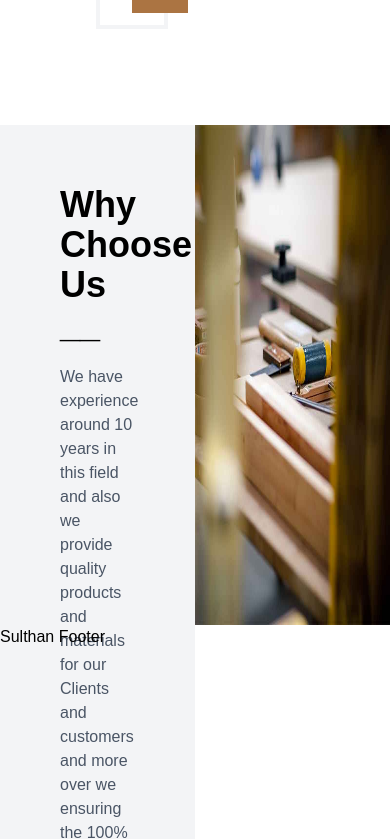
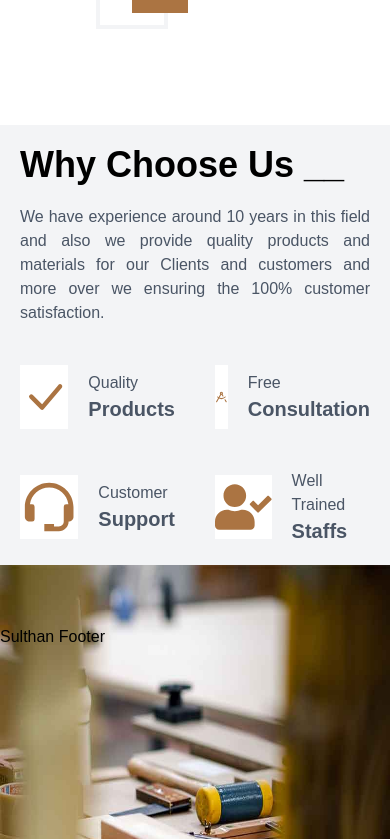
Before and after one commit to raheeskp/next-ma-aluminium, a Next.js app: page / in a window 390 px wide. Shown: the part 4285-5124 px from the top of the page. Built offline with nearby package versions, Linux system fonts and the light colour scheme.

Commit message:
features responsive done

```diff
--- a/components/FeatureDetails.tsx
+++ b/components/FeatureDetails.tsx
@@ -5,38 +5,38 @@ import { FaUserCheck } from "react-icons/fa";
 
 const FeatureDetails = () => {
   return (
-    <section className="grid grid-cols-2 h-[500px]">
-      <div className="bg-gray-100 text-gray-600 flex flex-col justify-center p-15">
+    <section className="h-[500px] lg:grid grid-cols-2">
+      <div className="bg-gray-100 text-gray-600 flex flex-col justify-center p-5 sm:p-10 md:p-20 lg:p-10">
         <h1 className="text-4xl font-bold text-black">Why Choose Us __</h1>
-        <p className="mt-5">
+        <p className="mt-5 text-justify">
           We have experience around 10 years in this field and also we provide
           quality products and materials for our Clients and customers and more
           over we ensuring the 100% customer satisfaction.
         </p>
         <div className="grid grid-cols-2 gap-10 mt-10">
           <div className="flex flex-row gap-5 items-center">
-            <BsCheckLg className="text-6xl text-primary bg-white " />
+            <BsCheckLg className="size-16 text-primary bg-white " />
             <div className="flex flex-col justify-center">
               <span className="">Quality</span>
               <span className="text-xl font-bold">Products</span>
             </div>
           </div>
           <div className="flex flex-row gap-5 items-center">
-            <LuDraftingCompass className="text-6xl text-primary bg-white " />
+            <LuDraftingCompass className="size-16 text-primary bg-white " />
             <div className="flex flex-col justify-center">
               <span className="">Free</span>
               <span className="text-xl font-bold">Consultation</span>
             </div>
           </div>
           <div className="flex flex-row gap-5 items-center">
-            <BiSupport className="text-6xl text-primary bg-white " />
+            <BiSupport className="size-16 text-primary bg-white " />
             <div className="flex flex-col justify-center">
               <span className="">Customer</span>
               <span className="text-xl font-bold">Support</span>
             </div>
           </div>
           <div className="flex flex-row gap-5 items-center">
-            <FaUserCheck className="text-6xl text-primary bg-white " />
+            <FaUserCheck className="size-16 text-primary bg-white " />
             <div className="flex flex-col justify-center">
               <span className="">Well Trained</span>
               <span className="text-xl font-bold">Staffs</span>
```
